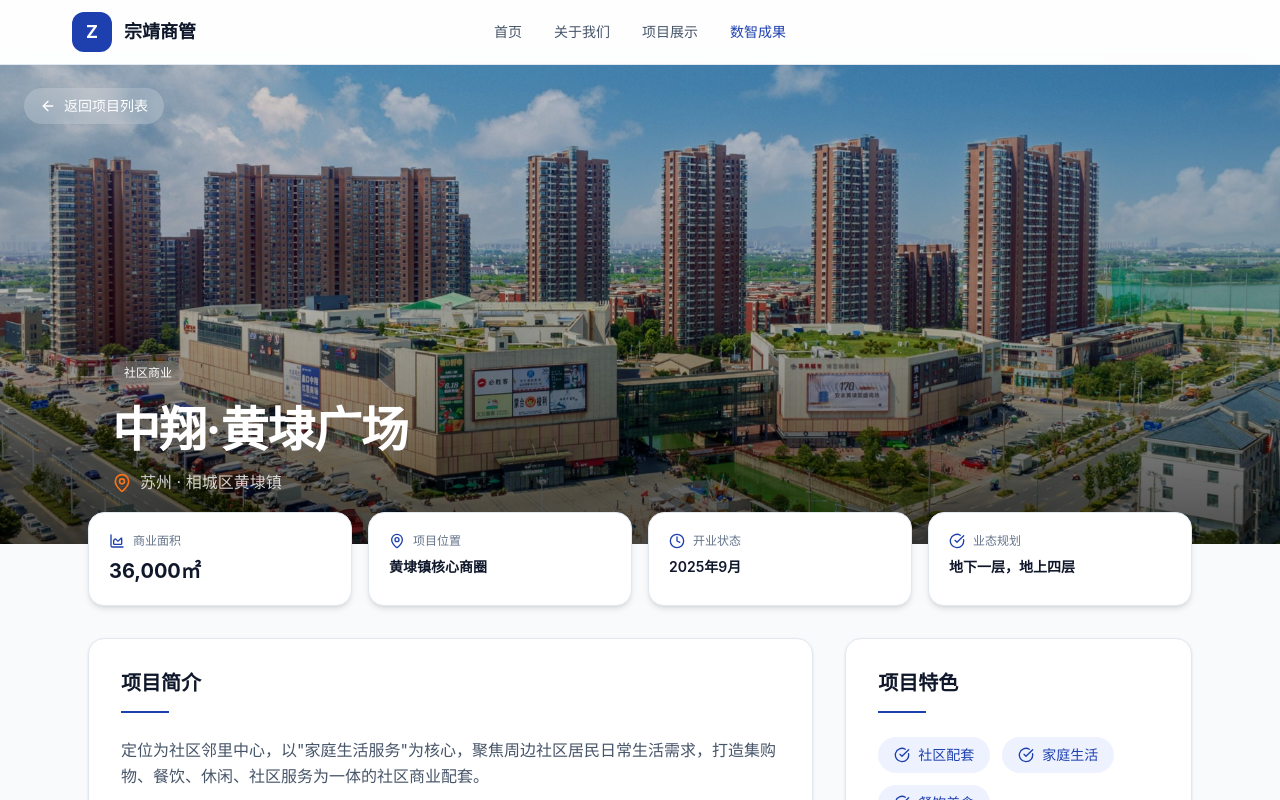
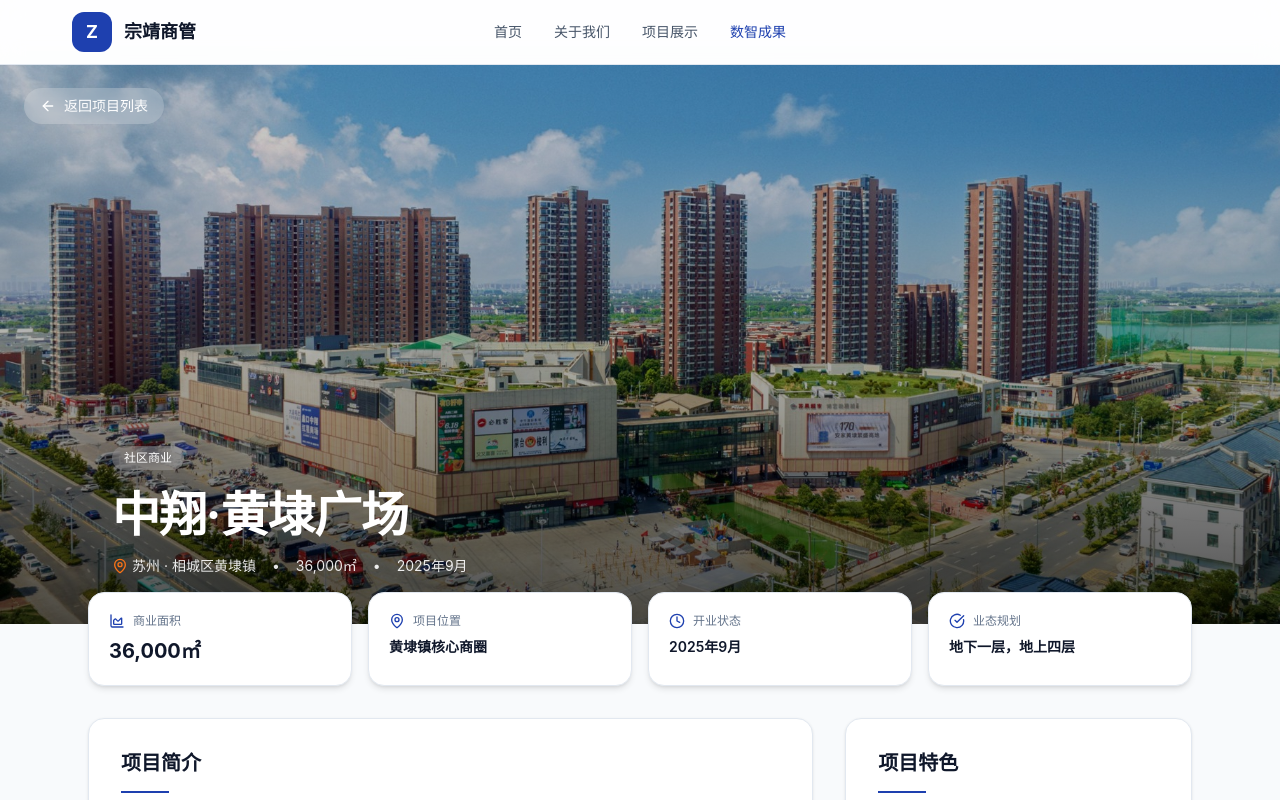
Before and after one commit to martin202008/zongjing-website, a Next.js app: page /project/1 in a window 1280 px wide. Shown: the top 800 px of the page. Built offline with nearby package versions, Linux system fonts and the light colour scheme; no server answers.

Commit message:
feat: redesign project detail hero section

```diff
--- a/src/app/project/[id]/page.tsx
+++ b/src/app/project/[id]/page.tsx
@@ -164,7 +164,7 @@ export default function ProjectDetailPage() {
   return (
     <div className="min-h-screen" style={{ background: '#F8FAFC' }}>
       {/* Hero Image */}
-      <section className="relative h-[50vh] md:h-[60vh] overflow-hidden">
+      <section className="relative h-[60vh] md:h-[70vh] overflow-hidden">
         <Image
           src={project.image}
           alt={project.name}
@@ -190,9 +190,15 @@ export default function ProjectDetailPage() {
               {project.businessType}
             </span>
             <h1 className="text-3xl md:text-5xl font-bold text-white mb-3 tracking-tight">{project.name}</h1>
-            <div className="flex items-center gap-2 text-white/80">
-              <MapPin className="w-5 h-5" style={{ color: '#F97316' }} />
-              <span>{project.city} · {project.address}</span>
+            <div className="flex items-center gap-4 text-white/90 text-sm">
+              <div className="flex items-center gap-1">
+                <MapPin className="w-4 h-4" style={{ color: '#F97316' }} />
+                <span>{project.city} · {project.address}</span>
+              </div>
+              <span>•</span>
+              <span>{project.totalArea.toLocaleString()}㎡</span>
+              <span>•</span>
+              <span>{project.opening}</span>
             </div>
           </div>
         </div>
```
